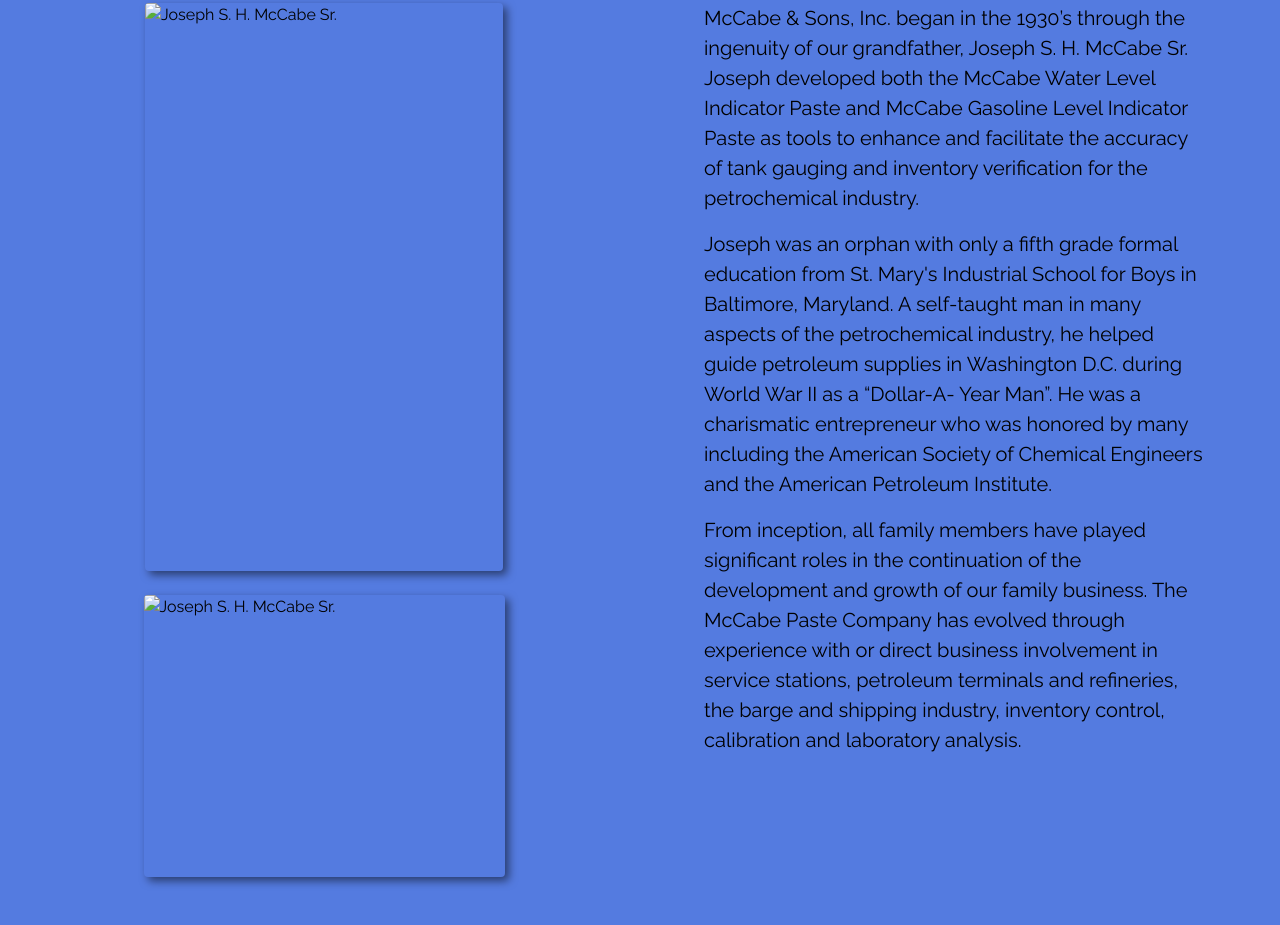
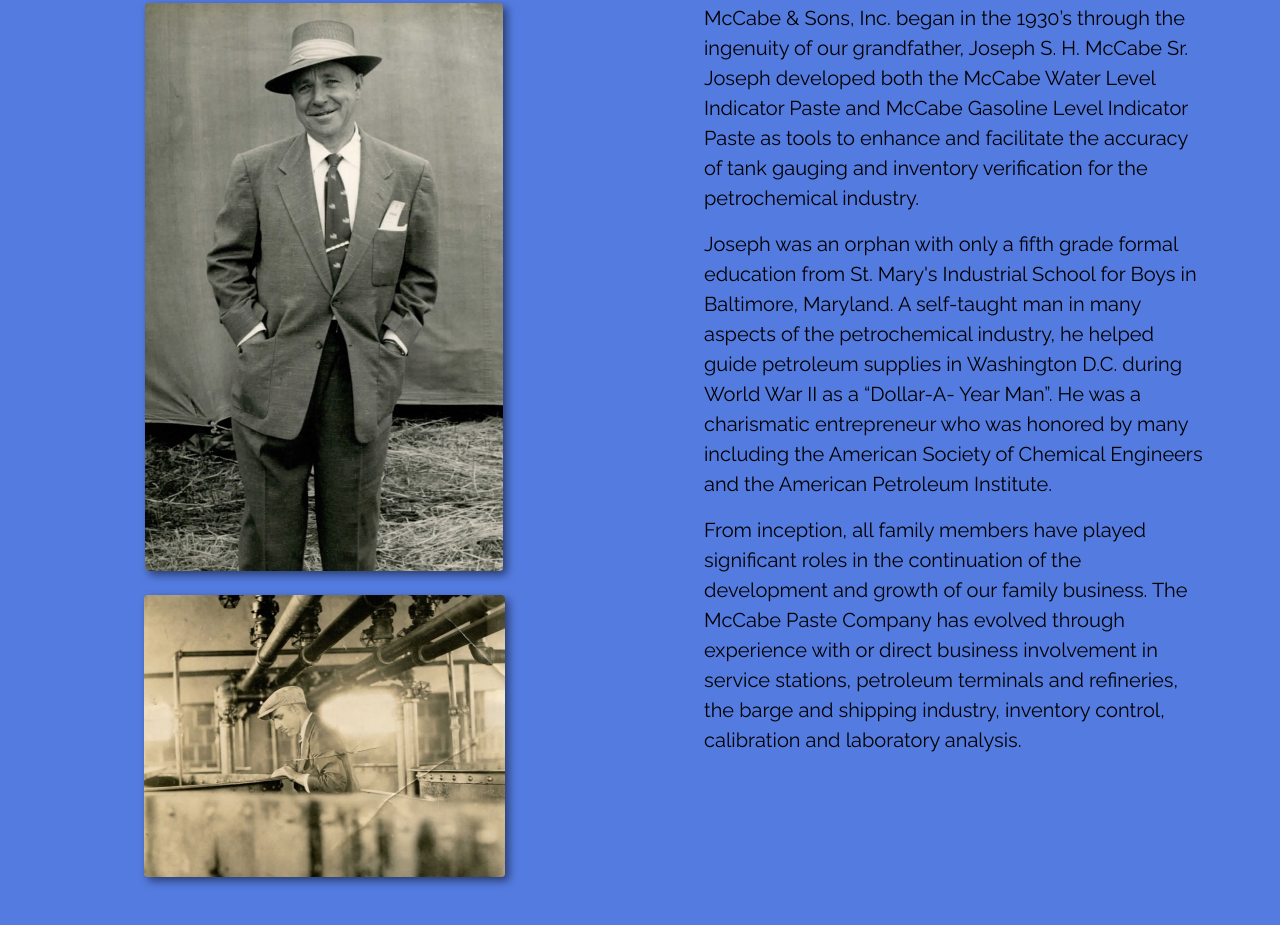
Before and after one commit to stephenedmondson/mccabeandsons, a website: page docs/index.html in a window 1280 px wide. Shown: the part 2220-3145 px from the top of the page. Drawn offline with nearby package versions, Linux system fonts and the light colour scheme; files that its build step writes are made by us from their sources; the site is published under a folder, as on GitHub Pages, so addresses that start at the root find nothing.

Commit message:
More Image Path

```diff
--- a/docs/index.html
+++ b/docs/index.html
@@ -129,8 +129,8 @@
          <div class="d-md-flex flex-md-equal w-100 my-md-3 pl-md-3">
            <div class="mr-md-3 pt-3 px-3 pt-md-5 px-md-5 overflow-hidden">
              <div class="my-2 p-2">
-               <img src="/images/history-1.jpg" alt="Joseph S. H. McCabe Sr." class="rounded history-pic mx-auto mb-4 d-block" height="568" width="358" />
-               <img src="/images/history-2.jpg" alt="Joseph S. H. McCabe Sr." class="rounded history-pic mx-auto mb-4 d-block" height="282" width="361" />
+               <img src="images/history-1.jpg" alt="Joseph S. H. McCabe Sr." class="rounded history-pic mx-auto mb-4 d-block" height="568" width="358" />
+               <img src="images/history-2.jpg" alt="Joseph S. H. McCabe Sr." class="rounded history-pic mx-auto mb-4 d-block" height="282" width="361" />
              </div>
            </div>
            <div class="mr-md-3 pt-3 px-3 pt-md-5 px-md-5 overflow-hidden">
```
